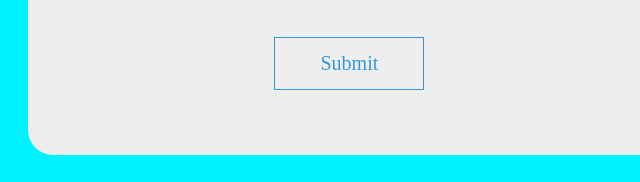
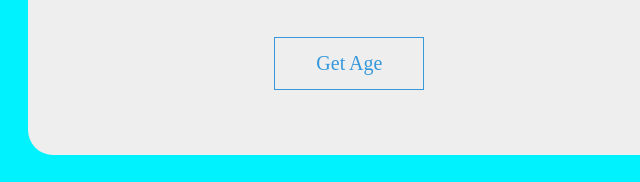
Before and after one commit to amrit-raaj/amrit-raaj.github.io, a plain HTML site: page index.html in a window 1280 px wide. Shown: the part 307-489 px from the top of the page, 292-932 px from the left. Drawn offline with Linux system fonts and the light colour scheme.

Commit message:
Update index.html

```diff
--- a/index.html
+++ b/index.html
@@ -43,7 +43,7 @@
             </div>
             <div class="base">
                 <div class="enter">
-                    <input type="button" class="btn" name="submit" value="Submit"
+                    <input type="button" class="btn" name="submit" value="Get Age"
                     onclick="age()">
                 </div>
             </div>
```
